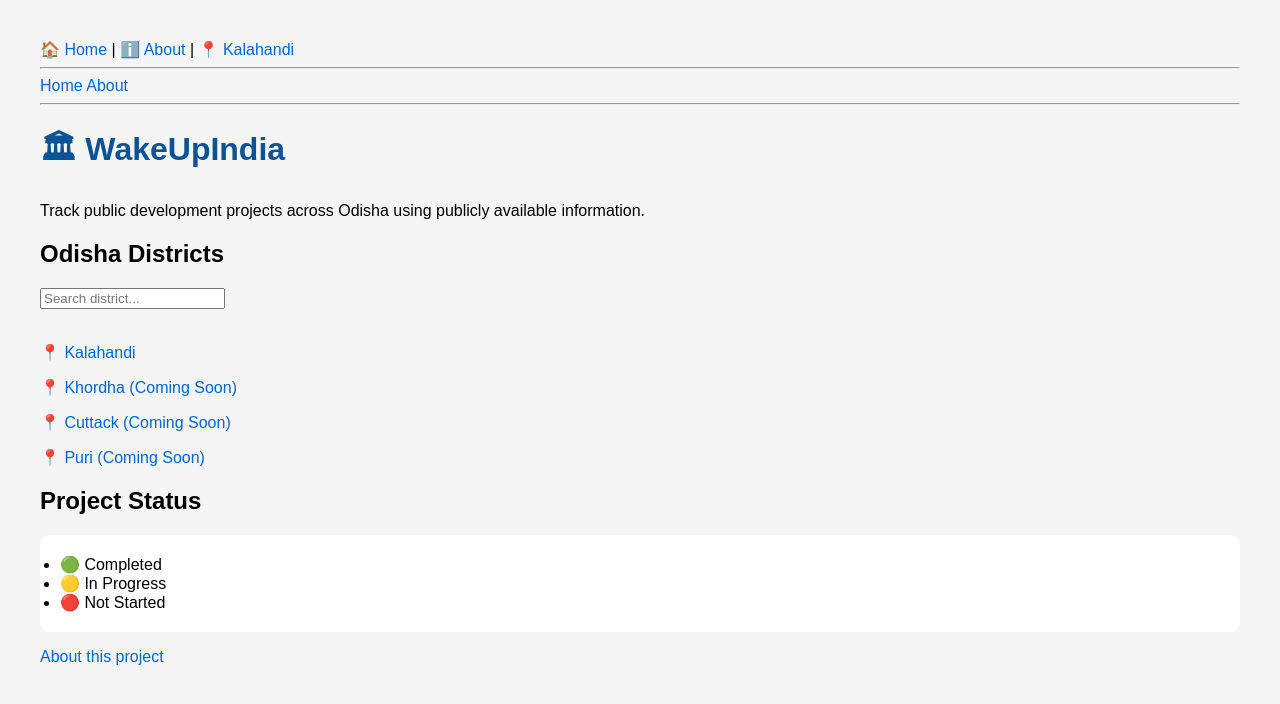
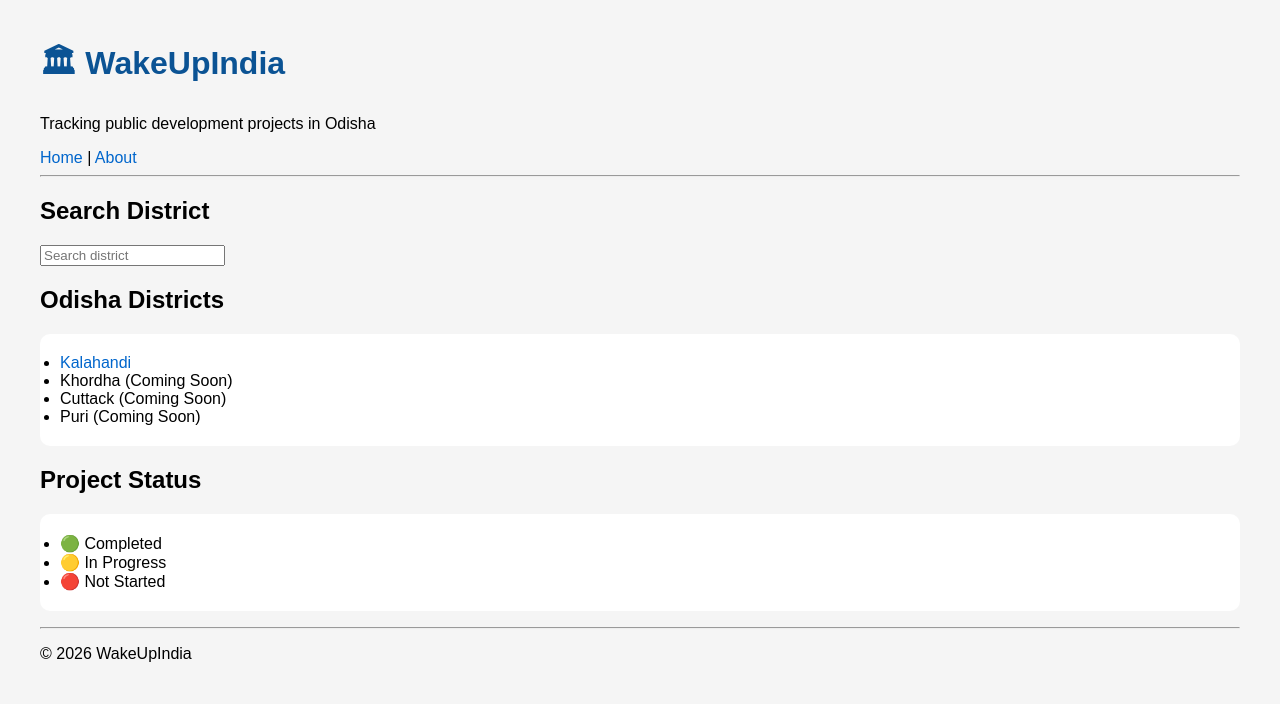
Before and after one commit to namiastomio-web/WakeUpIndia, a plain HTML site: page index.html in a window 1280 px wide. Drawn offline with Linux system fonts and the light colour scheme.

Commit message:
Redesign homepage
Updated the layout and structure of the index.html file by adding a header, reorganizing navigation, and enhancing the district listing. Removed redundant elements and added a footer.

```diff
--- a/index.html
+++ b/index.html
@@ -7,36 +7,31 @@
     <link rel="stylesheet" href="style.css">
 </head>
 <body>
-    <nav>
-    <a href="index.html">🏠 Home</a> |
-    <a href="about.html">ℹ️ About</a> |
-    <a href="districts/kalahandi.html">📍 Kalahandi</a>
+
+<header>
+    <h1>🏛 WakeUpIndia</h1>
+    <p>Tracking public development projects in Odisha</p>
+</header>
+
+<nav>
+    <a href="index.html">Home</a> |
+    <a href="about.html">About</a>
 </nav>
 
 <hr>
-    <nav>
-        <a href="index.html">Home</a>
-        <a href="about.html">About</a>
-    </nav>
-    <hr>
 
-<h1>🏛 WakeUpIndia</h1>
+<h2>Search District</h2>
 
-<p>Track public development projects across Odisha using publicly available information.</p>
+<input type="text" placeholder="Search district">
 
 <h2>Odisha Districts</h2>
-    <input type="text" placeholder="Search district...">
-<br><br>
 
-<div>
-    <p><a href="districts/kalahandi.html">📍 Kalahandi</a></p>
-
-    <p><a href="#">📍 Khordha (Coming Soon)</a></p>
-
-    <p><a href="#">📍 Cuttack (Coming Soon)</a></p>
-
-    <p><a href="#">📍 Puri (Coming Soon)</a></p>
-</div>
+<ul>
+    <li><a href="districts/kalahandi.html">Kalahandi</a></li>
+    <li>Khordha (Coming Soon)</li>
+    <li>Cuttack (Coming Soon)</li>
+    <li>Puri (Coming Soon)</li>
+</ul>
 
 <h2>Project Status</h2>
 
@@ -46,7 +41,10 @@
     <li>🔴 Not Started</li>
 </ul>
 
-<p><a href="about.html">About this project</a></p>
+<footer>
+    <hr>
+    <p>© 2026 WakeUpIndia</p>
+</footer>
 
 <script src="script.js"></script>
 
```
